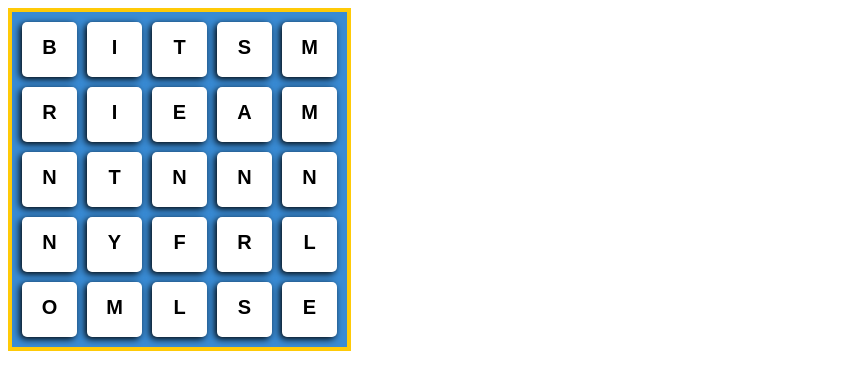
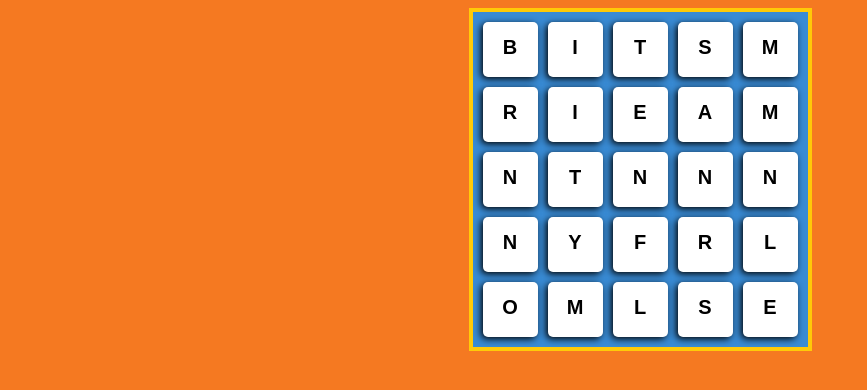
Before and after one commit to tvolk131/boggle, a React app: page / in a window 1280 px wide. Shown: the top 390 px of the page, without its empty margins (0-867 px from the left). Built offline with nearby package versions, Linux system fonts and the light colour scheme; the HTML template or start-up script is replaced by a standard one.

Commit message:
Has more background styling

```diff
--- a/client/src/index.jsx
+++ b/client/src/index.jsx
@@ -8,6 +8,8 @@ import './styles.css'
 
 render(
   <Provider store={store}>
-    <Board />
+    <div className='game-wrapper'>
+      <Board />
+    </div>
   </Provider>
 , document.getElementById('app'));
--- a/client/src/styles.css
+++ b/client/src/styles.css
@@ -1,3 +1,11 @@
+body {
+  background: #F57921;
+}
+
+.game-wrapper {
+  text-align: center;
+}
+
 .letter {
   font-family: sans-serif;
   font-size: 1.25em;
```
